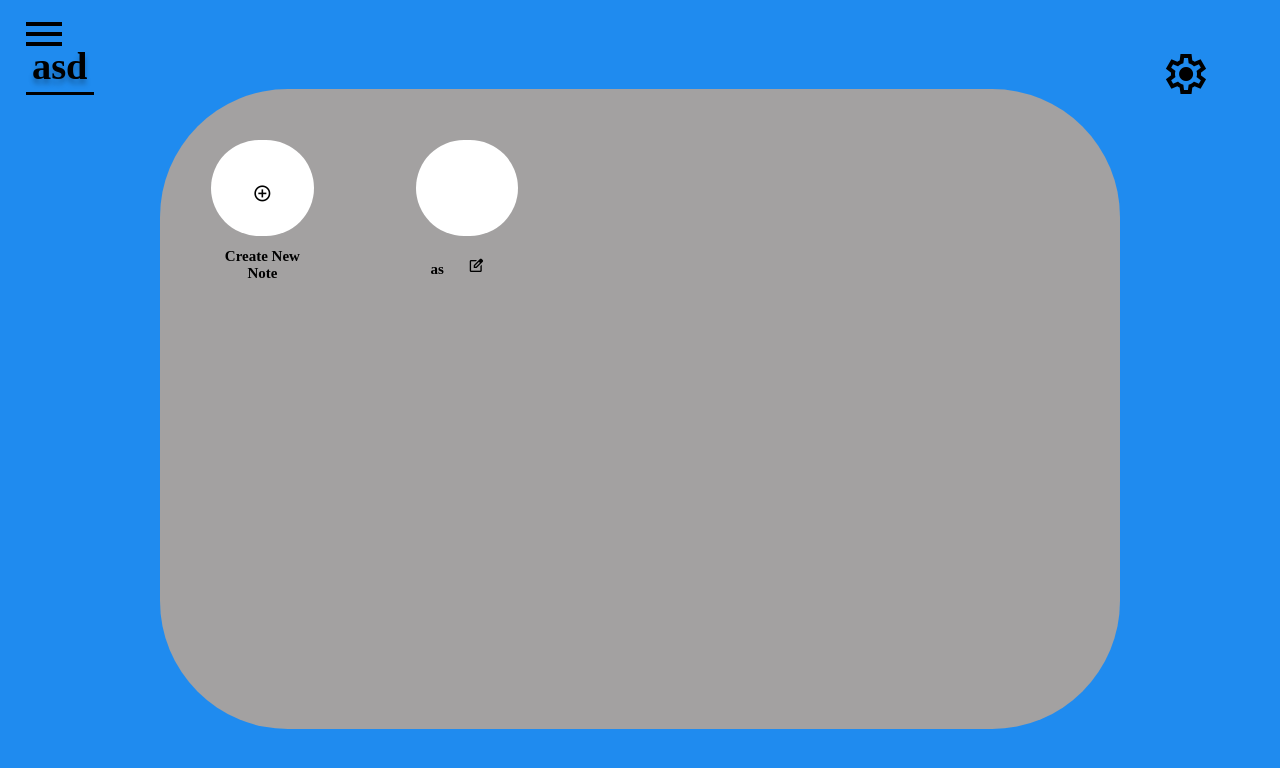
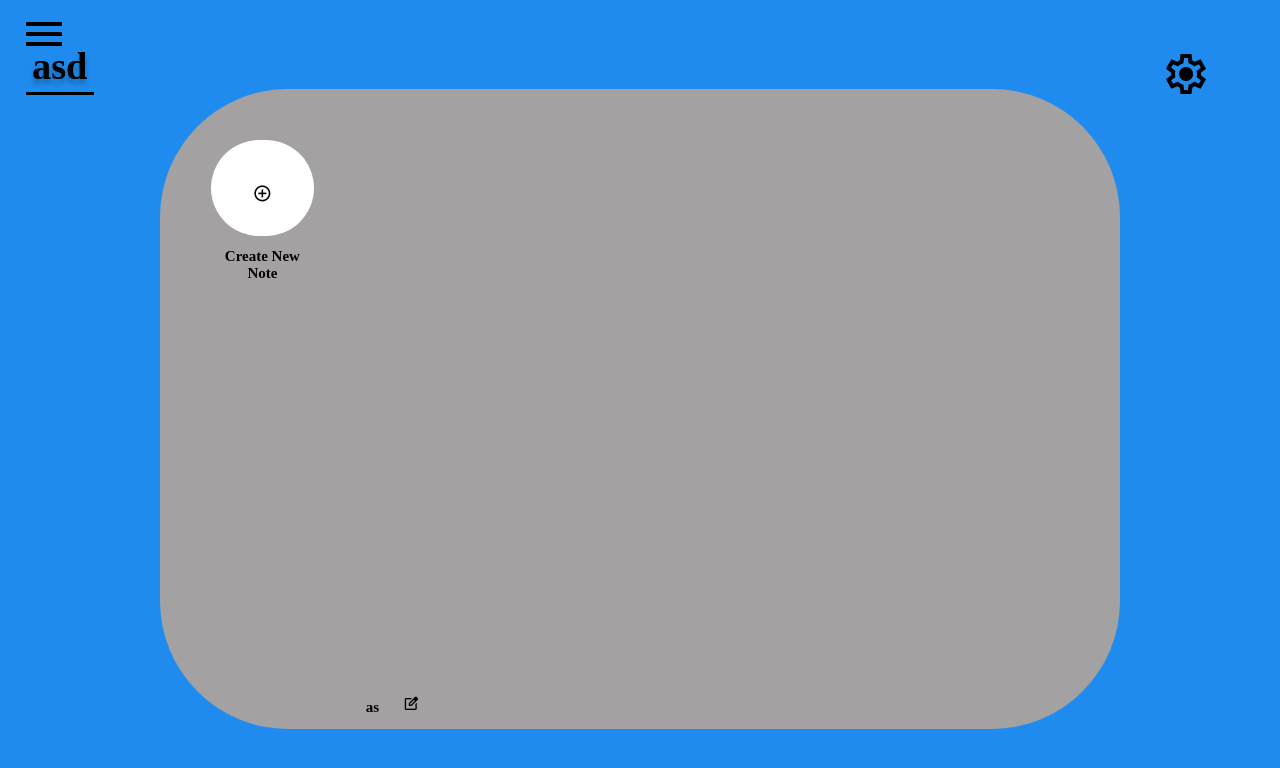
Before and after one commit to joneseth1/NoteMode, a Flask app: page /notes/mode/2/notes in a window 1280 px wide. Shown: the top 768 px of the page. Run offline with Flask 3, Linux system fonts and the light colour scheme; a user stored in the database is signed in; data comes from the database, SQL or seed files in the repository; both versions use the stored data as it was after the commit.

Commit message:
Quick push for UT-1

```diff
--- a/app/templates/edit_mode.html
+++ b/app/templates/edit_mode.html
@@ -32,9 +32,9 @@
             <h2>Note View</h2>
             <label for="note_view">View:</label>
             <select id="note_view" name="note_view">
-                <option value="icons" {{ 'selected' if mode[5] == 'icons' else '' }}>Icons</option>
-                <option value="tiles" {{ 'selected' if mode[5] == 'tiles' else '' }}>Tiles</option>
-                <option value="list" {{ 'selected' if mode[5] == 'list' else '' }}>List</option>
+                <option value="note-tile" {{ 'selected' if mode[5] == 'note-tile' else '' }}>Tiles</option>
+                <option value="note-icon" {{ 'selected' if mode[5] == 'icons' else '' }}>Icons</option>
+                <option value="note-list" {{ 'selected' if mode[5] == 'list' else '' }}>List</option>
             </select>
 
             <label for="deleteMode">Delete Mode? &nbsp; &nbsp; &nbsp; &nbsp; &nbsp; <input type="checkbox" id="deleteMode" name="deleteMode"> </label>
--- a/app/templates/notes.html
+++ b/app/templates/notes.html
@@ -44,7 +44,7 @@
             'opsz' 24
         }
 
-        .note {
+        .note-tile {
             margin: 4vw;
             width: 8vw;
             height: 12vh;
@@ -224,7 +224,7 @@
         </div>
 
         {% for note in notes %}
-            <div class="note">
+            <div class= "{{ view }}">
                 <a href="">
                     <span class="material-symbols-outlined" id="btnAdd"></span>
                 </a>
--- a/app/views/note_view.py
+++ b/app/views/note_view.py
@@ -15,8 +15,9 @@
         notes = get_notes_by_mode(mode_id)
         color = get_background_color(mode_id)
         font = get_font(mode_id)
+        view = get_view(mode_id)
         name = get_mode_name(mode_id)
-        return render_template('notes.html', name=name, color=color, font=font, mode_id=mode_id, notes=notes)
+        return render_template('notes.html', name=name, color=color, font=font, mode_id=mode_id, view=view, notes=notes)
 
     return redirect(url_for('login'))
 
@@ -101,6 +102,15 @@
         font = cursor.fetchone()
     return font[0] if font else None
 
+def get_view(mode_id):
+    with sqlite3.connect('modes.db') as conn:
+        cursor = conn.cursor()
+        cursor.execute('SELECT note_view FROM modes WHERE id = ?', (mode_id,))
+        view = cursor.fetchone()  # Add parentheses here
+        print("VIEW", view[0])
+    return view[0] if view else None
+
+
 def get_mode_name(mode_id):
     with sqlite3.connect('modes.db') as conn:
         cursor = conn.cursor()
```
Also changed, not shown: modes.db.
